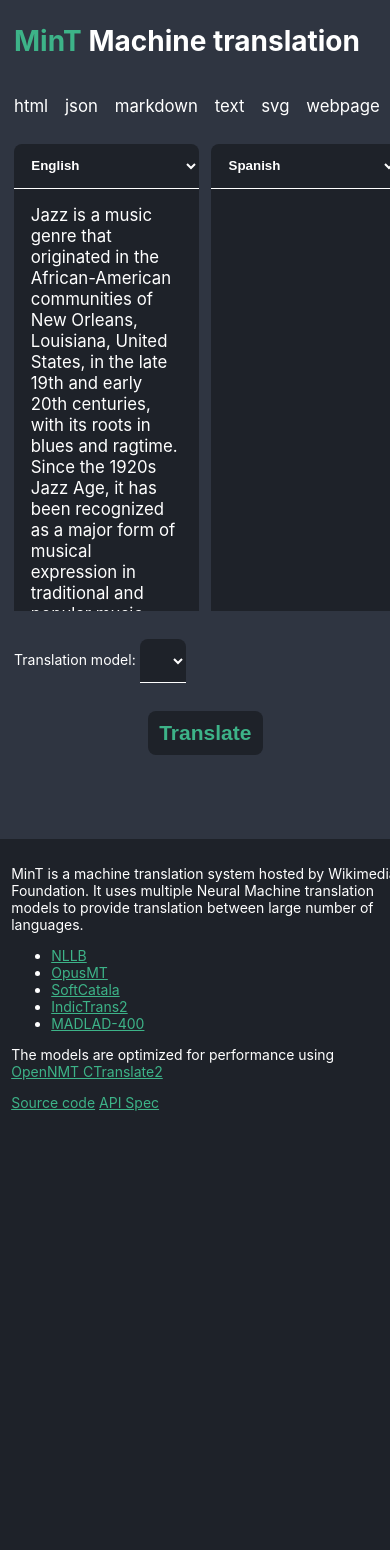
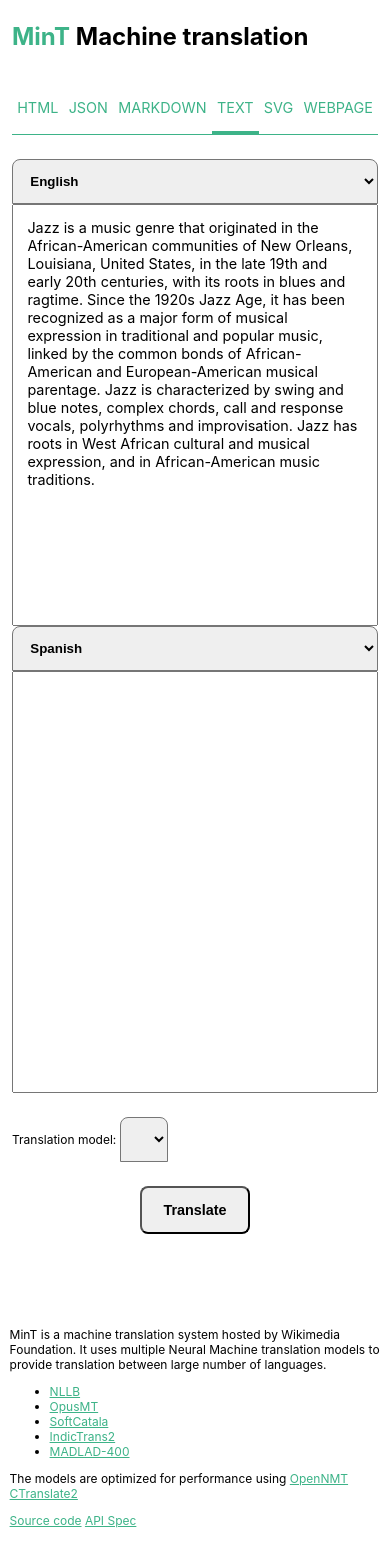
Before and after one commit to wikimedia/mediawiki-services-machinetranslation, a FastAPI app: page / in a window 390 px wide; the page is wider, and only the part inside the window is pictured. Before the commit the page ends 1111 px from the top of that part, so only its background shows below. Run offline with FastAPI, Linux system fonts and the light colour scheme; lists and menus that the app fills with data are empty; parts of the project's set-up code (start-up, migrations or seed data) failed here and were passed over.

Commit message:
UI: tabbed view, light and dark theme, responsiveness
A UI refresh for MinT's UI
* Respect browsers color theme - support light and dark theme
* Responsive UI. Add mobile support
* Tabbed view for various content format instead links at top

No change in functionality.

Change-Id: If5d2d5bfc0ce460897854ecc16d0b873e1bfd0cd

```diff
--- a/static/style.css
+++ b/static/style.css
@@ -1,62 +1,59 @@
 :root {
-  --background-color: hsl(220, 16%, 22%);
-  --text-color: hsl(158, 49%, 100%);
   --primary-color: hsl(158, 49%, 47%);
-  --secondary-color: hsl(220, 16%, 14%);
 }
 
 html {
   font-family: sans-serif;
   accent-color: var(--primary-color);
+  color-scheme: light dark;
 }
 
 body {
   font-family: -apple-system, BlinkMacSystemFont, "Segoe UI", Roboto, Oxygen,
     Ubuntu, Cantarell, "Fira Sans", "Droid Sans", "Helvetica Neue", sans-serif;
-  background-color: var(--background-color);
-  color: var(--text-color);
+
   font-size: 14px;
   height: 100vh;
-  margin: 0;
+  width: clamp(600px, 100vw, 1400px);
+  margin: 0 auto;
   /* grid container settings */
   display: grid;
-  grid-template-columns: 1fr;
-  grid-template-rows: auto 1fr auto;
-  grid-template-areas:
-    "header"
-    "main"
-    "footer";
-}
+  grid-auto-flow: row;
 
-:focus-visible {
-  outline-color: var(--primary-color);
-}
-::selection {
-  background-color: var(--primary-color);
-}
-::marker {
-  color: var(--primary-colornd);
+  overflow: scroll;
 }
 
 main {
-  grid-area: main;
+  display: grid;
+  max-width: 100vw;
 }
 
 header {
-  grid-area: header;
+
   padding: 1em;
 }
 
 nav {
-  grid-area: header;
+  display: grid;
+  grid-auto-flow: column;
   padding: 1em;
+  overflow-x: auto;
+  max-width: 100vw;
 }
 
 nav > a {
   font-size: 1.2em;
-  padding-right: 1em;
+  padding: 1em 0;
   text-decoration: none;
-  color: var(--text-color);
+  border-bottom: 1px solid;
+  text-transform: uppercase;
+  text-align: center;
+  &:hover {
+    border-bottom: 2px solid;
+  }
+  &.selected {
+    border-bottom: 4px solid;
+  }
 }
 
 a {
@@ -66,9 +63,8 @@
 footer {
   padding: 0.8em;
   font-size: 1em;
-  background-color: var(--secondary-color);
-  grid-area: footer;
   margin-top: 4em;
+  max-width: 100vw;
 }
 
 h1 {
@@ -80,12 +76,18 @@
   color: var(--primary-color);
 }
 
-
 .container {
   display: grid;
   gap: 0 12px;
   padding: 1em;
   grid-template-columns: 1fr 1fr;
+  max-width: 100vw;
+
+  .source_container,
+  .target_container {
+    display: grid;
+    grid-template-rows: auto auto;
+  }
 }
 
 .mtmodel-container {
@@ -96,7 +98,6 @@
 .actions {
   display: grid;
   padding: 1em;
-  background-color: var(--bg-color);
   grid-template-columns: 1fr;
   grid-template-rows: auto 1fr auto;
 }
@@ -106,7 +107,8 @@
   grid-column: span 2;
 }
 
-textarea#source_content {
+textarea#source_content,
+textarea#target_content {
   height: 50vh;
 }
 
@@ -122,9 +124,6 @@
   font-family: inherit;
   line-height: 1.25;
   resize: none;
-  border: none;
-  color: var(--text-color);
-  background-color: var(--secondary-color);
 }
 
 #mtmodel {
@@ -137,33 +136,34 @@
 select {
   padding: 1em;
   font-weight: 800;
-  background-color: var(--background-color);
-  color: var(--text-color);
-  border: none;
-  border-bottom: 1px solid;
-  background-color: var(--secondary-color);
   border-top-right-radius: 8px;
   border-top-left-radius: 8px;
+  height: 3lh;
 }
 
 button {
   min-width: 30%;
   justify-self: center;
   cursor: pointer;
-  color: var(--primary-color);
-  font-size: 1.5em;
-  border: none;
+  font-size: 1.2em;
   border-radius: 8px;
   padding: 10px;
+  &:hover {
+    background-color: var(--primary-color);
+    color: white;
+    transition: all 0.2s;
+  }
 }
 
-progress {
-  height: 8px;
-  width: 100%;
-  display: none;
-  min-width: 50%;
+#results {
+
+  progress {
+    height: 8px;
+    width: 100%;
+    display: none;
+    min-width: 50%;
+  }
 }
-
 .text-monospace {
   font-family: monospace;
 }
@@ -171,3 +171,16 @@
 svg {
   background-color: white;
 }
+
+@media screen and (max-width: 600px) {
+  body {
+    font-size: 12px;
+  }
+  .container {
+    grid-template-columns: 1fr;
+  }
+  .actions {
+    grid-template-columns: 1fr;
+  }
+
+}
--- a/templates/index.html
+++ b/templates/index.html
@@ -18,21 +18,23 @@
         </header>
         <main>
             <nav class="nav">
-            {% for format in formats %}<a href="/{{format}}">{{format}}</a>{% endfor %}
+            {% for fmt in formats %}
+            {% if fmt == format %}
+            <a class="selected" href="/{{fmt}}">{{fmt}}</a>
+            {% else %}
+            <a href="/{{fmt}}">{{fmt}}</a>
+            {% endif %}
+            {% endfor %}
             </nav>
             <section class="container">
-
+                <section class="source_container">
                 <select id="source_lang">
                     <option value="en">English</option>
-                </select>
-
-                <select id="target_lang">
-                    <option value="es">Spanish</option>
                 </select>
                 {% if format == 'webpage' %}
                 <input id="source_content" placeholder="Enter a webpage URL"
                     value="https://en.m.wikivoyage.org/wiki/Ponmudi" />
-                <div id="target_content"></div>
+
                 {% elif format == 'html' %}
                 <div contenteditable="" id="source_content">
                     <p id="mwCw">The <b id="mwDA">dodo</b> (<i id="mwDQ"><b id="mwDg">Raphus cucullatus</b></i>) is an
@@ -59,14 +61,14 @@
                         merely confusion based on the also-extinct <a rel="mw:WikiLink" href="./Réunion_ibis"
                             title="Réunion ibis" id="mwHg">Réunion ibis</a> and paintings of white dodos.</p>
                 </div>
-                <div id="target_content"></div>
+
                 {% elif format == 'markdown' %}
                 <textarea class="text-monospace"  id="source_content">
 # Heading
 
 This is  a [link to Wikipedia](https://wikipedia.org)
                 </textarea>
-                <textarea class="text-monospace"  id="target_content" ></textarea>
+
                 {% elif format == 'json' %}
                 <textarea class="text-monospace" id="source_content">
 {
@@ -76,7 +78,6 @@
     "ingredients": [ "Vegetable oil", "Garlic", "Ginger" ,"Rice"]
 }
                 </textarea>
-                <textarea class="text-monospace" id="target_content" ></textarea>
                 {% elif format == 'svg' %}
                 <div class="svg" contenteditable="" id="source_content">
                     <svg viewBox="0 0 240 100" xmlns="http://www.w3.org/2000/svg" xmlns:xlink="http://www.w3.org/1999/xlink">
@@ -93,13 +94,38 @@
                         </text>
                       </svg>
                 </div>
-                <div class="svg" id="target_content"></div>
+
                 {% else %}
                 <textarea id="source_content">
 Jazz is a music genre that originated in the African-American communities of New Orleans, Louisiana, United States, in the late 19th and early 20th centuries, with its roots in blues and ragtime. Since the 1920s Jazz Age, it has been recognized as a major form of musical expression in traditional and popular music, linked by the common bonds of African-American and European-American musical parentage. Jazz is characterized by swing and blue notes, complex chords, call and response vocals, polyrhythms and improvisation. Jazz has roots in West African cultural and musical expression, and in African-American music traditions.
                 </textarea>
-                <textarea id="target_content" ></textarea>
                 {% endif %}
+                </section>
+                <section class="target_container">
+                <select id="target_lang">
+                    <option value="es">Spanish</option>
+                </select>
+
+                {% if format == 'webpage' %}
+
+                <div id="target_content"></div>
+                {% elif format == 'html' %}
+
+                <div id="target_content"></div>
+                {% elif format == 'markdown' %}
+
+                <textarea class="text-monospace"  id="target_content" ></textarea>
+                {% elif format == 'json' %}
+
+                <textarea class="text-monospace" id="target_content" ></textarea>
+                {% elif format == 'svg' %}
+
+                <div class="svg" id="target_content"></div>
+                {% else %}
+                <textarea id="target_content"></textarea>
+                {% endif %}
+
+            </section>
             </section>
             <section class="mtmodel-container">
                 <label for="mtmodel">Translation model:
```
